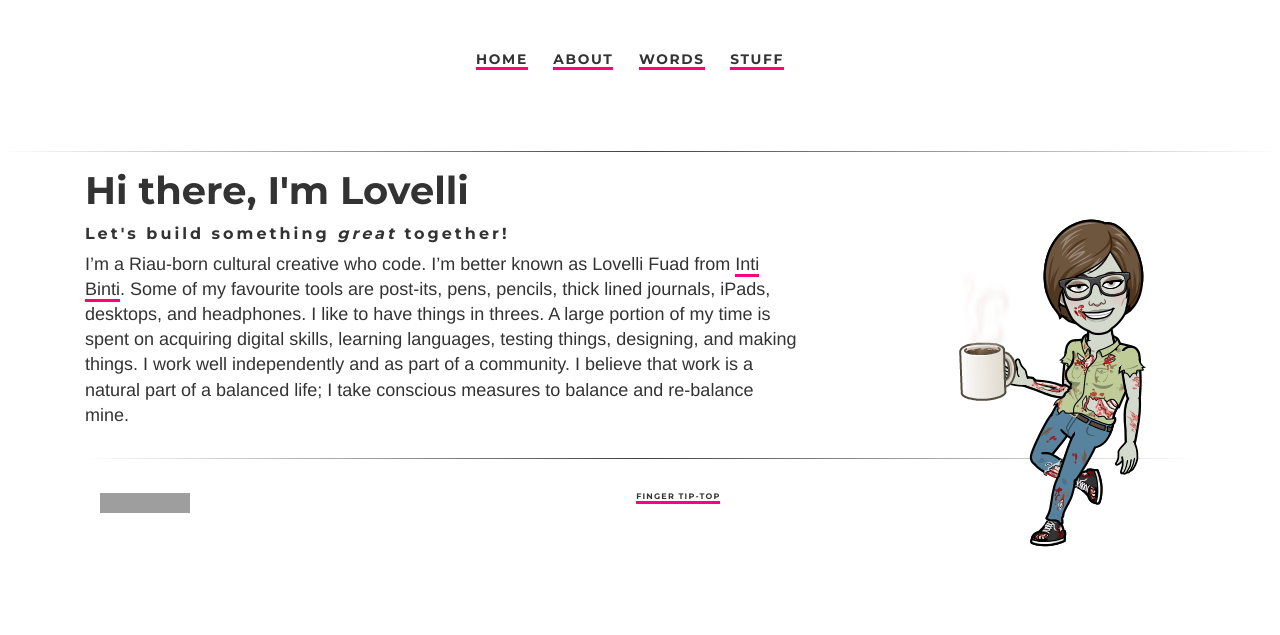
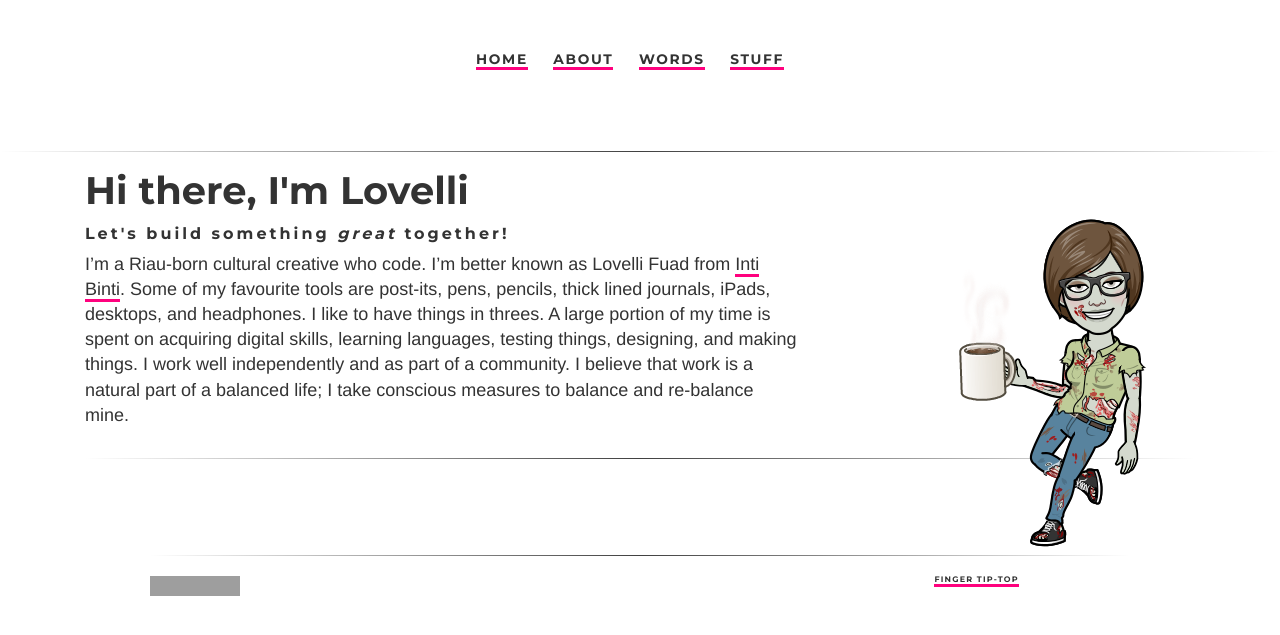
Before and after one commit to ariesti/ariesti.github.io, a Jekyll site: the page built from index.html, in a window 1280 px wide. Shown: the top 635 px of the page. Built offline with Jekyll 4.4.1, drawn with Linux system fonts in a browser that asks for light colours; grey boxes are pictures that could not be loaded.

Commit message:
Update default.html

```diff
--- a/_layouts/default.html
+++ b/_layouts/default.html
@@ -33,11 +33,18 @@
 			</header>
 			</div>
 			<hr class="style-two">
+
 			<div class="container">
 
 			{{ content }}
 
 			<hr class="style-two">
+			</div>
+
+
+			<div class="main-container">
+			<hr class="style-two">
+
 			{% include footer.html %}
 
 			</div><!-- /.container -->
```
